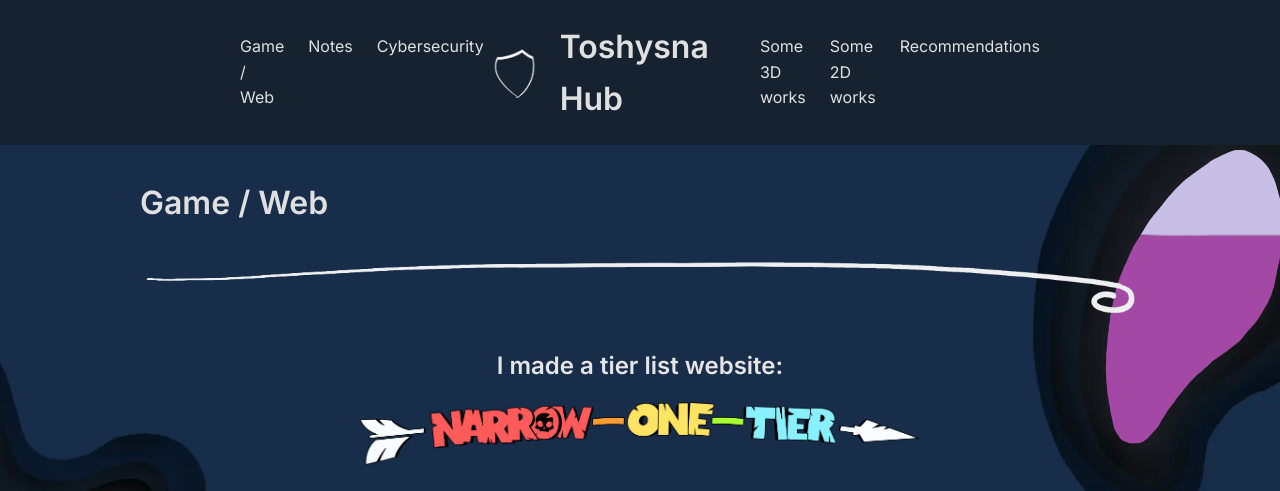
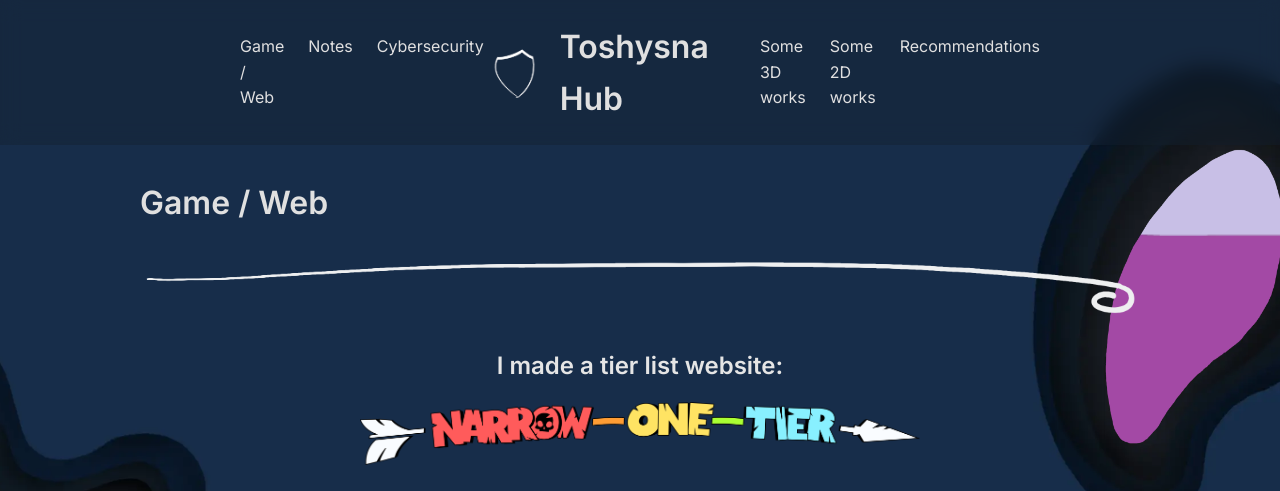
Before and after one commit to toshysna/Toshysna-Hub, a plain HTML site: page index.html in a window 1280 px wide. Both pictures are taken after a click on the picture 640 px from the left and 399 px from the top of the page. Shown: the top 491 px of the page. Drawn offline with Linux system fonts and the light colour scheme.

Commit message:
Update header.css

```diff
--- a/CSS/header.css
+++ b/CSS/header.css
@@ -1,11 +1,17 @@
+
 header {
-  background-color: #162230;
+  background-color: rgba(22, 34, 48, 0.4);
+  backdrop-filter: blur(10px);
+  -webkit-backdrop-filter: blur(10px);
+
   padding: 0rem 15rem;
   display: flex;
   align-items: center;
   justify-content: space-between;
+  position: sticky;
+  top: 0;
+  z-index: 100;
 }
-
 
 .header-left,
 .header-right {
```
